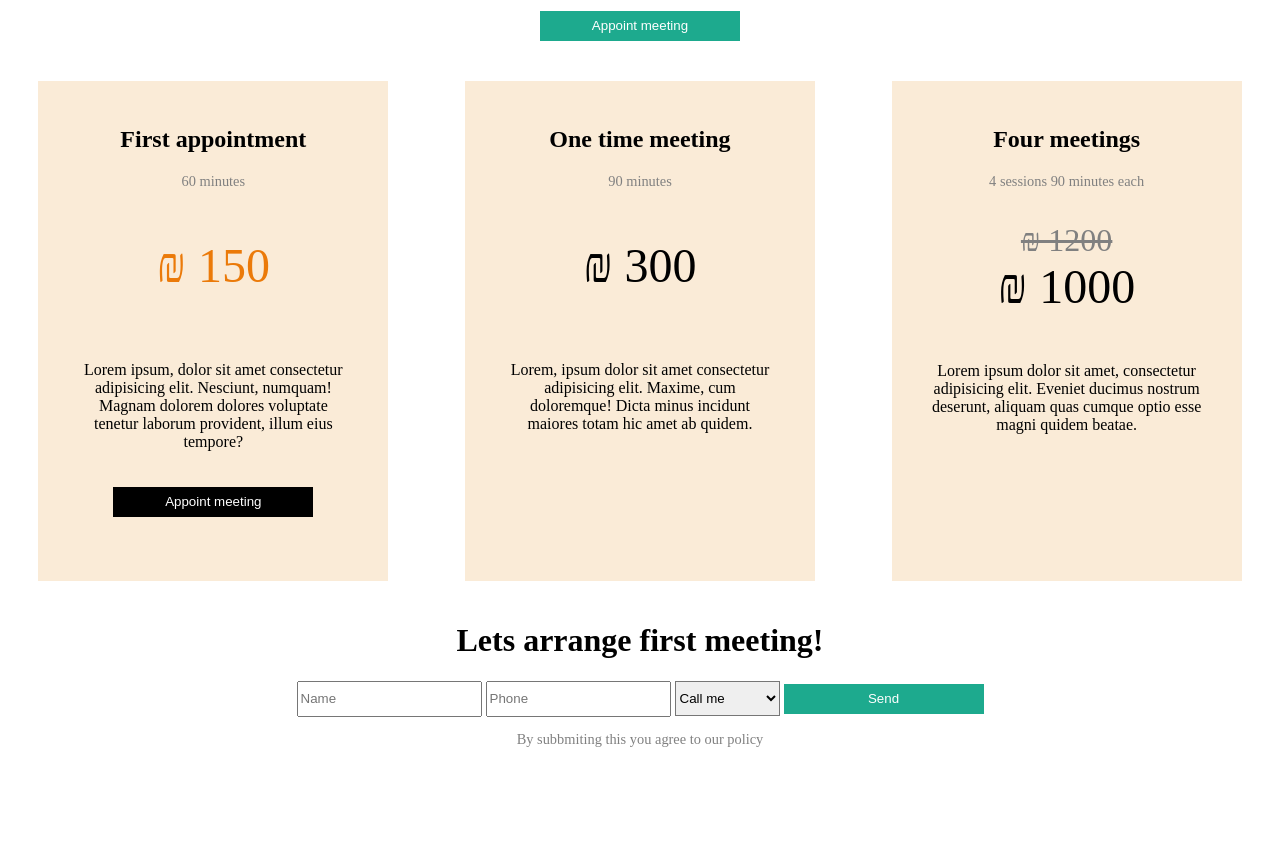
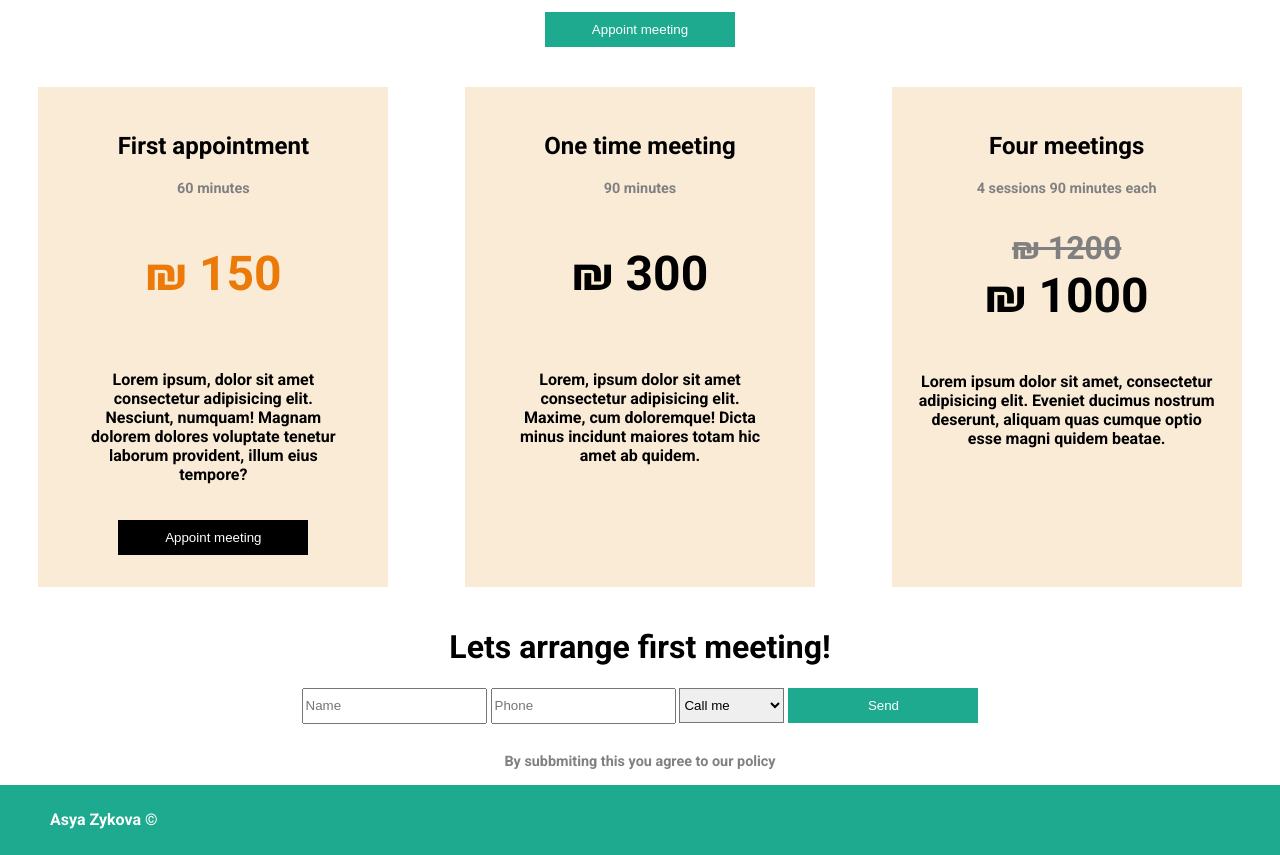
Before and after one commit to AnatolyZZZ/Assya-Zykov, a plain HTML site: page index.html in a window 1280 px wide. Shown: the part 709-1564 px from the top of the page. Before the commit the page ends 1472 px from the top, so only its background shows below. Drawn offline with nearby package versions, Linux system fonts and the light colour scheme.

Commit message:
footer added

```diff
--- a/index.html
+++ b/index.html
@@ -8,7 +8,9 @@
     <link rel="stylesheet" href="style.css">
     <!-- icons -->
     <link rel="stylesheet" href="https://fonts.googleapis.com/css2?family=Material+Symbols+Outlined:opsz,wght,FILL,GRAD@20..48,100..700,0..1,-50..200" />
-
+    <link rel="preconnect" href="https://fonts.googleapis.com">
+    <link rel="preconnect" href="https://fonts.gstatic.com" crossorigin>
+    <link href="https://fonts.googleapis.com/css2?family=Roboto:regular,wght@1,700&display=swap" rel="stylesheet">
 </head>
 <body>
     <header>
@@ -107,5 +109,8 @@
             </p>
         </form>
     </section>
+    <footer>
+        <p>Asya Zykova &#169</p>
+    </footer>
 </body>
 </html>
--- a/style.css
+++ b/style.css
@@ -1,6 +1,7 @@
 body , html {
     margin: 0;
     padding: 0;
+    font-family: 'Roboto', sans-serif;
 }
 
 header {
@@ -65,7 +66,7 @@ h1 {
 }
 section {
     display: flex;
-    justify-content: space-around;
+    justify-content: center;
     margin-top: 10px;
 }
 
@@ -88,6 +89,8 @@ section img {
 .main-block {
     display: flex;
     flex-wrap: wrap;
+    justify-content: center;
+    padding: 0 30px;
 }
 .main-block div{
     width: 300px;
@@ -101,8 +104,8 @@ section img {
 
 button {
     margin: auto;
-    width: 200px;
-    height: 30px;
+    width: 190px;
+    height: 35px;
     border: none;
 }
 button:hover {
@@ -151,11 +154,13 @@ button:hover {
 }
 input,  option {
     height: 30px;
+    margin-bottom: 15px;
 }
 select {
     -webkit-appearance: menulist-button;
     height: 35px;
 }
+
 form p {
     text-align: center;
 }
@@ -174,6 +179,18 @@ form p {
 #policy {
     color: gray;
 }
+footer {
+    background-color: rgb(29, 170, 142);
+    height: 70px;
+    color: white;
+    display: flex;
+    align-items: center;
+}
+footer p {
+    margin-left: 50px;
+}
+
+
 
 
 @media (max-width: 768px) {
@@ -182,6 +199,10 @@ form p {
     }
     #burger-menu , #burger-menu2 {
     display: inline-block;
+    }
+    form {
+        padding: 0 30px;
+        text-align: center;
     }
 }
 
```
